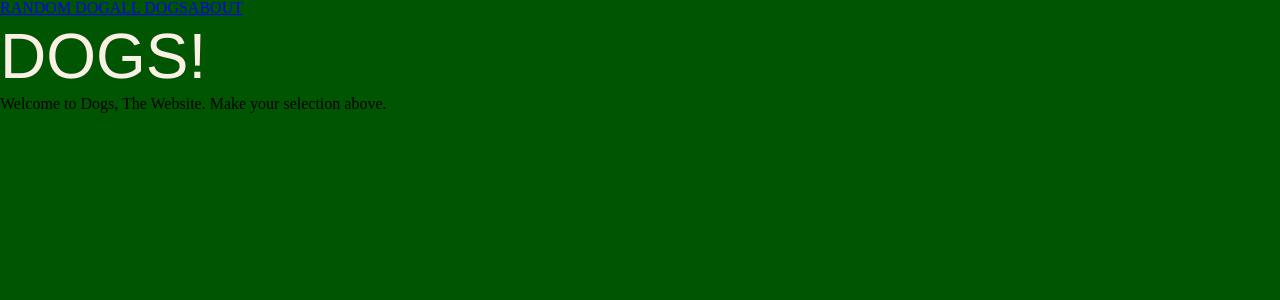
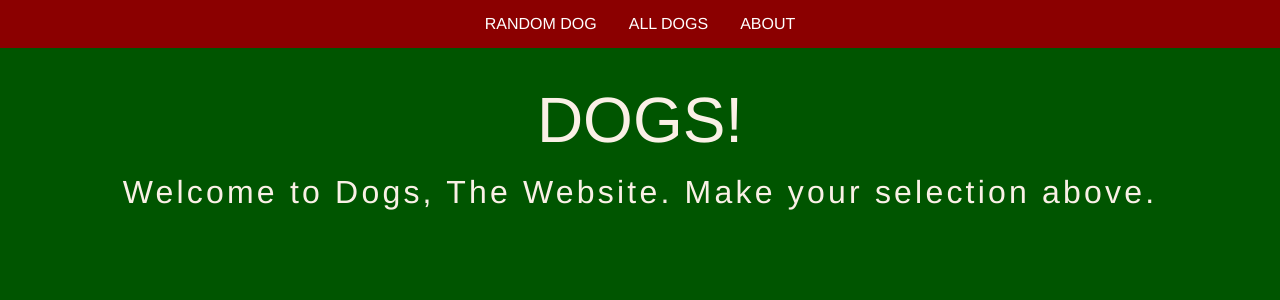
Before and after one commit to jonsolari/take-home, a React (Create React App) app in the folder dog-api/: page / in a window 1280 px wide. Shown: the top 300 px of the page. Built offline with nearby package versions, Linux system fonts and the light colour scheme.

Commit message:
cleaned up formatting a bit

```diff
--- a/dog-api/src/App.css
+++ b/dog-api/src/App.css
@@ -63,6 +63,7 @@ h1{
 .page{
   display: flex;
   flex-direction: column;
+  margin: 2rem;
 }
 
 .dog-card{
@@ -89,5 +90,18 @@ h1{
 .dogpic{
   width: 200px;
   padding: 1rem;
+}
 
+.nav{
+  background-color: darkred;
+  padding: 1rem;
+  display: flex;
+  justify-content: center;
 }
+
+.navlink{
+  color: white;
+  text-decoration: none;
+  margin: auto 1rem;
+  font-family: Helvetica;
+}
--- a/dog-api/src/components/About.js
+++ b/dog-api/src/components/About.js
@@ -1,8 +1,8 @@
 export default function About(){
     return(
-        <div>
+        <div className="page">
             <h1>DOGS!</h1>
-            <p>Welcome to Dogs, The Website. Make your selection above.</p>
+            <p className="text">Welcome to Dogs, The Website. Make your selection above.</p>
         </div>
     )
 }
--- a/dog-api/src/components/AllDogs.js
+++ b/dog-api/src/components/AllDogs.js
@@ -16,10 +16,14 @@ useEffect(() => {
     }, [])
 
 return (
-    <div className="dog-card">
-        <p className="text">Hello</p>
-        {/* <p className="text">RANDOM DOG: {name}</p>
-        <img alt={name} className="dogpic" src={info.message}/> */}
+    <div className="page">
+        <h1>ALL DOGS</h1>
+        <p className="text">Clicking on a dog's card will show you more examples.</p>
+        <div className="dog-card">
+            <p className="text">Hello</p>
+            {/* <p className="text">RANDOM DOG: {name}</p>
+            <img alt={name} className="dogpic" src={info.message}/> */}
+        </div>
     </div>
     );
 }
```
